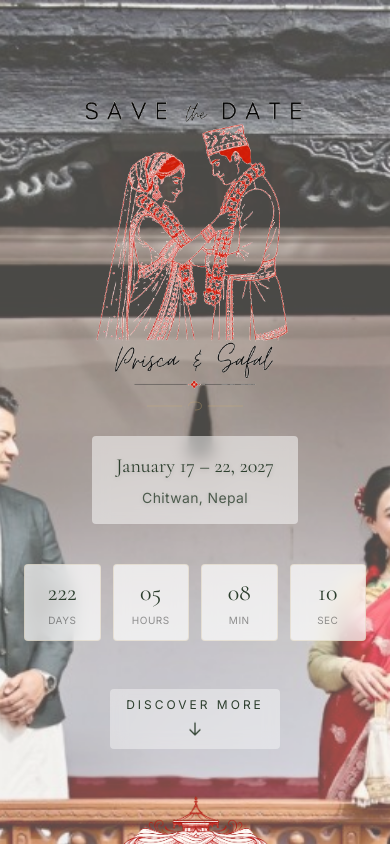
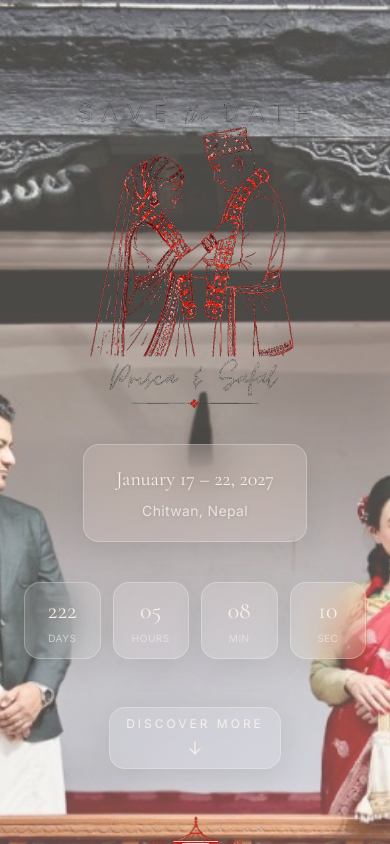
Before and after one commit to safaljoshie/priscawedssafal, a Next.js app: page / in a window 390 px wide. Shown: the top 844 px of the page. Built offline with nearby package versions, Linux system fonts and the light colour scheme.

Commit message:
Replace save-the-date graphic and add iPhone glass hero styling.
Use the new neon couple save-the-date with transparent background, and apply frosted glass styling to dates, countdown, and discover link.

Co-authored-by: Cursor <cursoragent@cursor.com>

```diff
--- a/app/globals.css
+++ b/app/globals.css
@@ -26,3 +26,11 @@ body {
 details summary::-webkit-details-marker {
   display: none;
 }
+
+.glass {
+  background: rgba(255, 255, 255, 0.12);
+  backdrop-filter: blur(20px) saturate(180%);
+  -webkit-backdrop-filter: blur(20px) saturate(180%);
+  border: 1px solid rgba(255, 255, 255, 0.25);
+  box-shadow: 0 8px 32px rgba(0, 0, 0, 0.08);
+}
--- a/components/Countdown.tsx
+++ b/components/Countdown.tsx
@@ -44,7 +44,7 @@ export function Countdown({ countdownDate }: { countdownDate: string }) {
 
   if (!timeLeft) {
     return (
-      <p className="relative mt-10 font-serif text-lg italic text-gold md:text-xl">
+      <p className="glass relative mt-10 rounded-2xl px-6 py-4 font-serif text-lg italic text-ivory md:text-xl">
         The day has arrived!
       </p>
     );
@@ -55,12 +55,12 @@ export function Countdown({ countdownDate }: { countdownDate: string }) {
       {units.map(({ key, label }) => (
         <div
           key={key}
-          className="flex flex-col items-center rounded-sm border border-gold/20 bg-white/70 px-2 py-3 backdrop-blur-sm md:px-4 md:py-5"
+          className="glass flex flex-col items-center rounded-2xl px-2 py-3 md:px-4 md:py-5"
         >
-          <span className="font-serif text-2xl text-green md:text-4xl">
+          <span className="font-serif text-2xl text-ivory md:text-4xl">
             {String(timeLeft[key]).padStart(2, "0")}
           </span>
-          <span className="mt-1 text-[10px] uppercase tracking-wider text-[#1a1a1a]/45 md:text-xs">
+          <span className="mt-1 text-[10px] uppercase tracking-wider text-ivory/60 md:text-xs">
             {label}
           </span>
         </div>
--- a/components/Hero.tsx
+++ b/components/Hero.tsx
@@ -1,7 +1,6 @@
 import Image from "next/image";
 import type { WeddingData } from "@/lib/types";
 import { Countdown } from "./Countdown";
-import { Ornament } from "./Divider";
 
 export function Hero({ wedding }: { wedding: WeddingData }) {
   const { couple, dateDisplay, location, countdownDate } = wedding;
@@ -23,20 +22,18 @@ export function Hero({ wedding }: { wedding: WeddingData }) {
         <Image
           src="/images/save-the-date.png"
           alt={`Save the Date — ${couple.bride} and ${couple.groom}`}
-          width={800}
-          height={800}
+          width={1024}
+          height={1024}
           priority
-          sizes="(max-width: 768px) 320px, 28rem"
-          className="h-auto w-full max-w-[320px] md:max-w-md"
+          sizes="(max-width: 768px) 340px, 400px"
+          className="h-auto w-full max-w-[340px] md:max-w-[400px]"
         />
 
-        <Ornament />
-
-        <div className="mt-6 rounded-sm bg-white/50 px-6 py-4 backdrop-blur-sm md:mt-8">
-          <p className="font-serif text-xl text-green drop-shadow-sm md:text-2xl">
+        <div className="glass mt-6 rounded-2xl px-8 py-5 md:mt-8">
+          <p className="font-serif text-xl text-ivory drop-shadow-sm md:text-2xl">
             {dateDisplay}
           </p>
-          <p className="mt-2 text-sm tracking-wide text-green/80 drop-shadow-sm md:text-base">
+          <p className="mt-2 text-sm tracking-wide text-ivory/80 drop-shadow-sm md:text-base">
             {location.city}
           </p>
         </div>
@@ -46,7 +43,7 @@ export function Hero({ wedding }: { wedding: WeddingData }) {
         <div className="mt-12 flex w-full flex-col items-center md:mt-16">
           <a
             href="#details"
-            className="flex flex-col items-center gap-2 rounded-sm bg-white/40 px-4 py-2 text-xs uppercase tracking-[0.25em] text-green backdrop-blur-sm transition-colors hover:bg-white/60 hover:text-gold"
+            className="glass flex flex-col items-center gap-2 rounded-2xl px-4 py-2 text-xs uppercase tracking-[0.25em] text-ivory transition-colors hover:bg-white/20 hover:text-gold"
           >
             <span>Discover more</span>
             <svg
```
Also changed, not shown: public/images/save-the-date.png.
